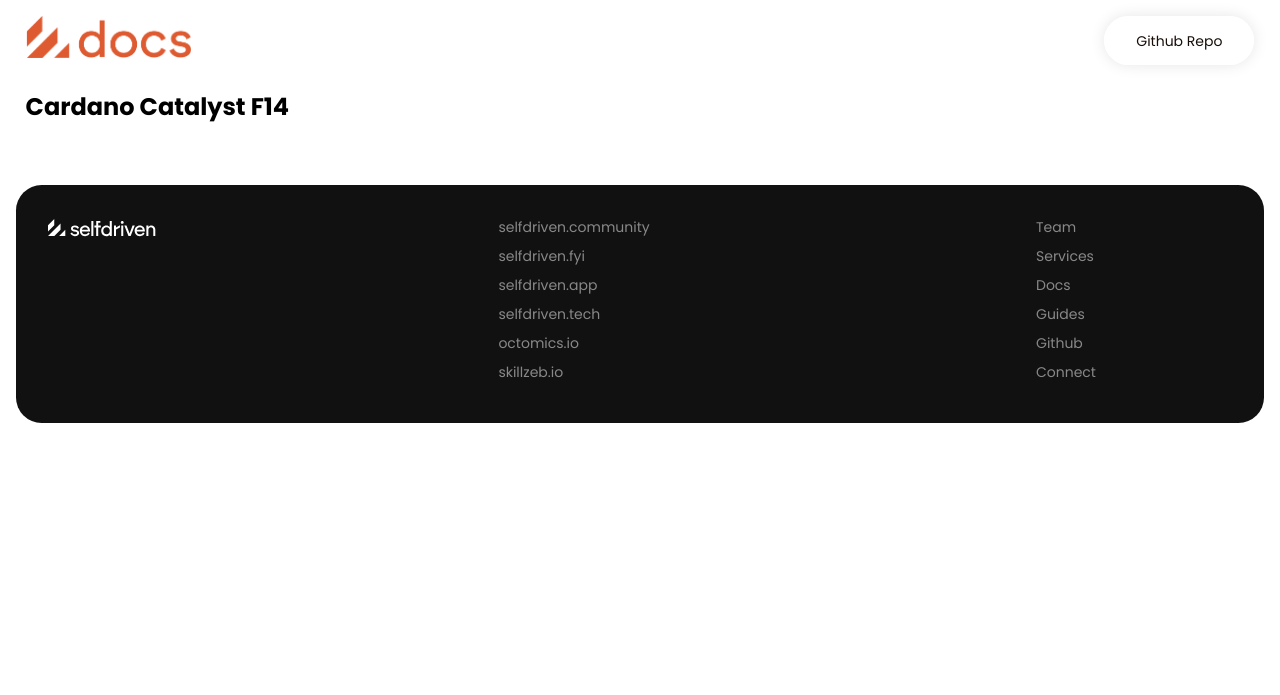
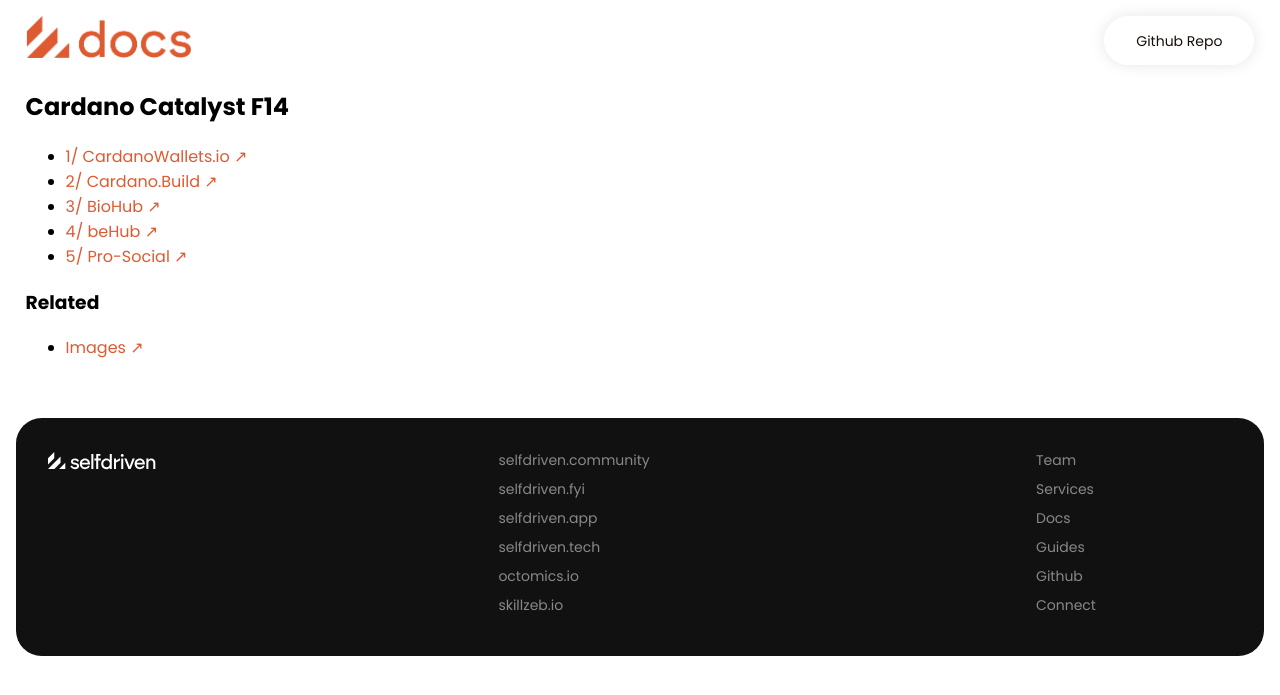
Before and after one commit to selfdriven-foundation/docs, a Jekyll site: the page built from docs/pages/catalyst.md, in a window 1280 px wide. Shown: the top 695 px of the page. Built offline with Jekyll 4.4.1, drawn with Linux system fonts in a browser that asks for light colours.

Commit message:
Update catalyst.md

```diff
--- a/docs/pages/catalyst.md
+++ b/docs/pages/catalyst.md
@@ -5,3 +5,12 @@ permalink: /cardano-catalyst/
 ---
 
 ## Cardano Catalyst F14
+
+- [1/ CardanoWallets.io ↗](https://app.projectcatalyst.io/proposal/01989b2e-b733-7bf5-a5cd-e2b0ae5360dd?version=0198ba83-b5d4-7c50-8ba5-b09edc0550f0)
+- [2/ Cardano.Build ↗](https://app.projectcatalyst.io/proposal/01989b24-02e0-7e48-a813-f3468a890605?version=0198ba61-42aa-75c9-92d1-0ccaa931611f)
+- [3/ BioHub ↗](https://app.projectcatalyst.io/proposal/0198b00d-5da4-7bf8-820d-5c235d2aef92?version=0198baa3-822f-7e6f-b8b1-37a63165ba4a)
+- [4/ beHub ↗](https://app.projectcatalyst.io/proposal/01989b36-536c-7196-93a2-4961b07761fc?version=0198baa2-2b8e-7f21-8044-3576df582ae7)
+- [5/ Pro-Social ↗](https://app.projectcatalyst.io/proposal/0198bb63-d896-7230-8e92-3255905f4b8f?version=0198bb99-710c-7de9-a80c-531f9d7760c7)
+
+### Related
+- [Images ↗](https://github.com/selfdriven-foundation/selfdriven-energy/tree/main/communities/images)
```
